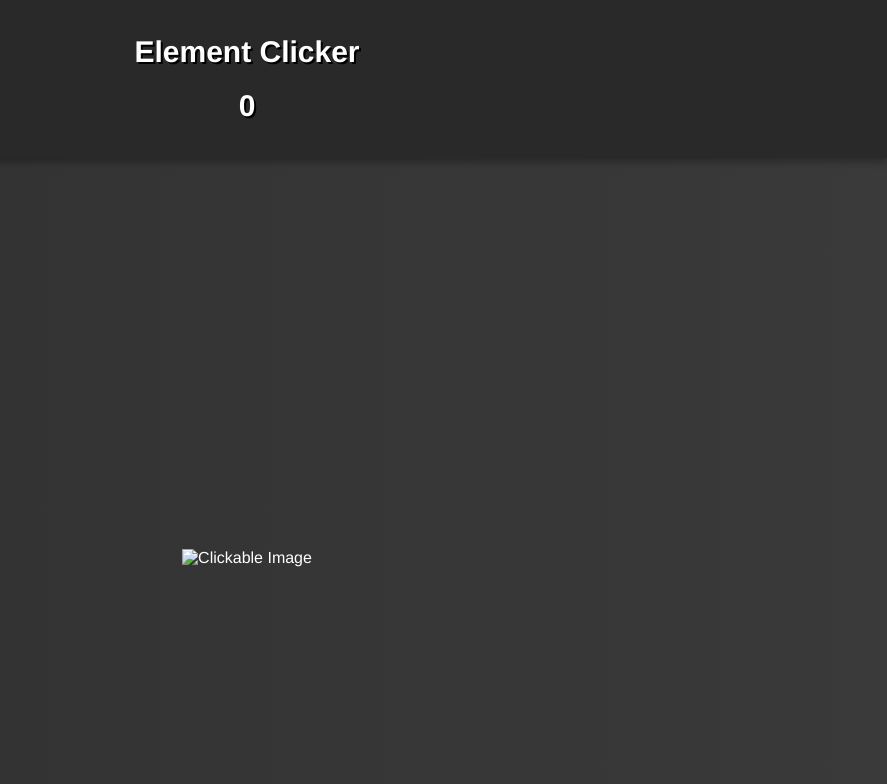
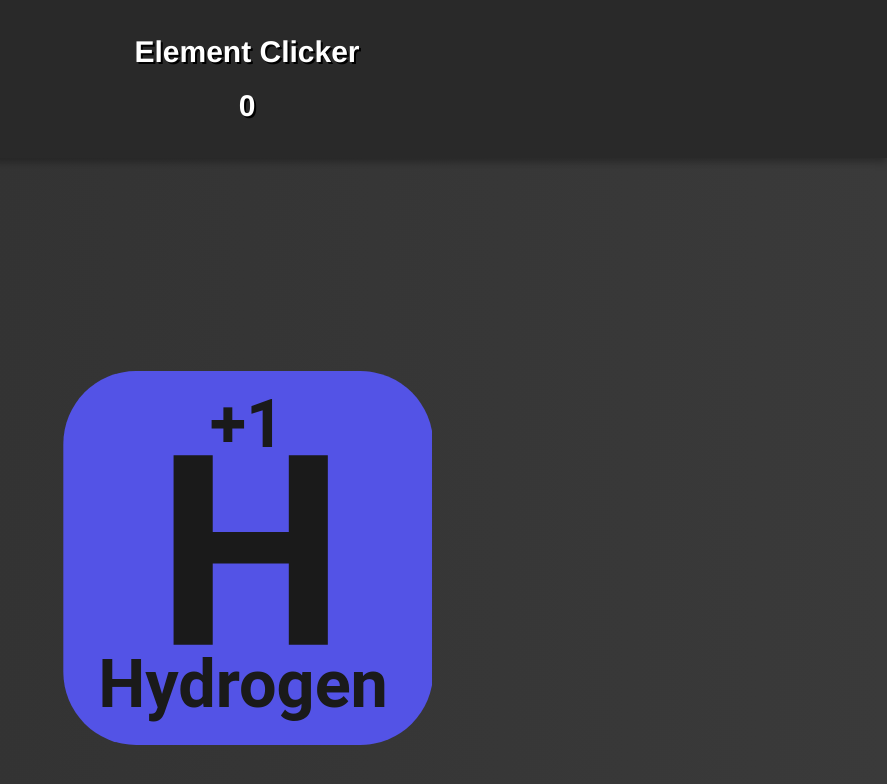
Before and after one commit to lug1212/Element-clicker, a plain HTML site: page index.html in a window 1280 px wide. Shown: the whole page, without its empty margins (393-1280 px from the left). Drawn offline with Linux system fonts and the light colour scheme.

Commit message:
Update index.html

```diff
--- a/index.html
+++ b/index.html
@@ -12,7 +12,7 @@
         <h1 class="money">0</h1>
     </div>
     <div class="center">
-        <img id="element" src=".github/images/drawing.svg" alt="Clickable Image">
+        <img id="element" src="Element-clicker/images/drawing.svg" alt="Clickable Image">
         <div id="plusOneContainer" class="plusOne"></div>
     </div>
     <script src="script.js"></script>
```
